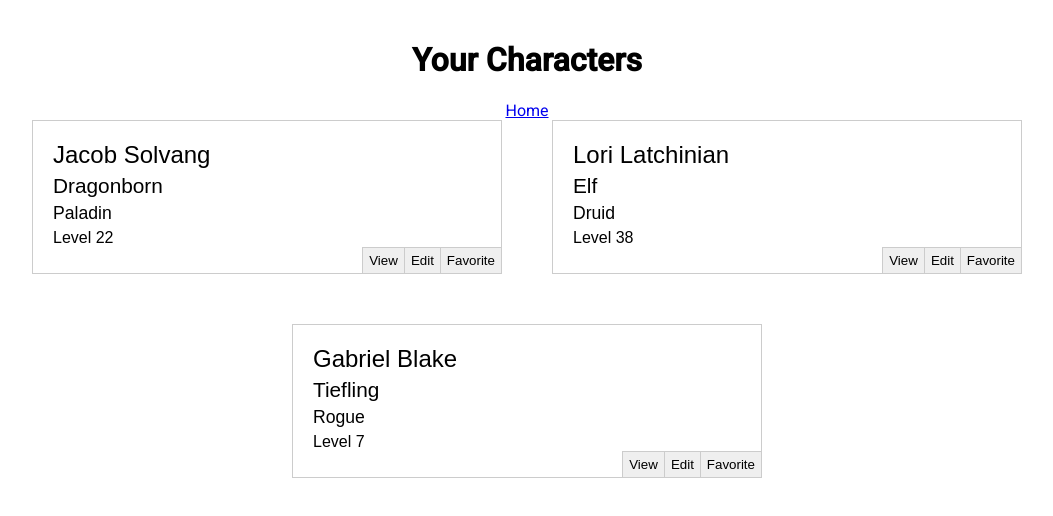
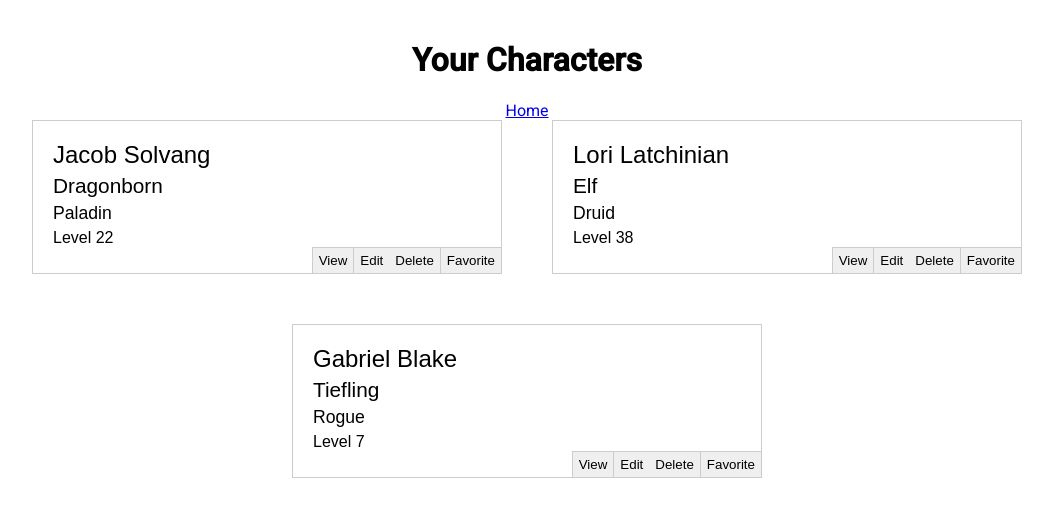
Before and after one commit to Lori-L/DEV422-AngularClient, an Angular app: page /chars in a window 1280 px wide. Shown: the top 516 px of the page, without its empty margins (113-1166 px from the left). Built offline with nearby package versions, Linux system fonts and the light colour scheme.

Commit message:
Added cosmetic delete button

```diff
--- a/src/app/character-card/character-card.component.html
+++ b/src/app/character-card/character-card.component.html
@@ -14,6 +14,7 @@
   <div class="char-controls-container">
     <Button routerLink="/sheet-view" class="button-styles view-button">View</Button>
     <Button routerLink="/create-edit" class="button-styles">Edit</Button>
+    <Button onclick="window.confirm('Delete this character?')" class="button-styles">Delete</Button>
     <Button class="button-styles favorite-button" (click)="toggleStartIcon()">{{
       showStartIcon ? "Unfavorite" : "Favorite"
     }}</Button>
```
